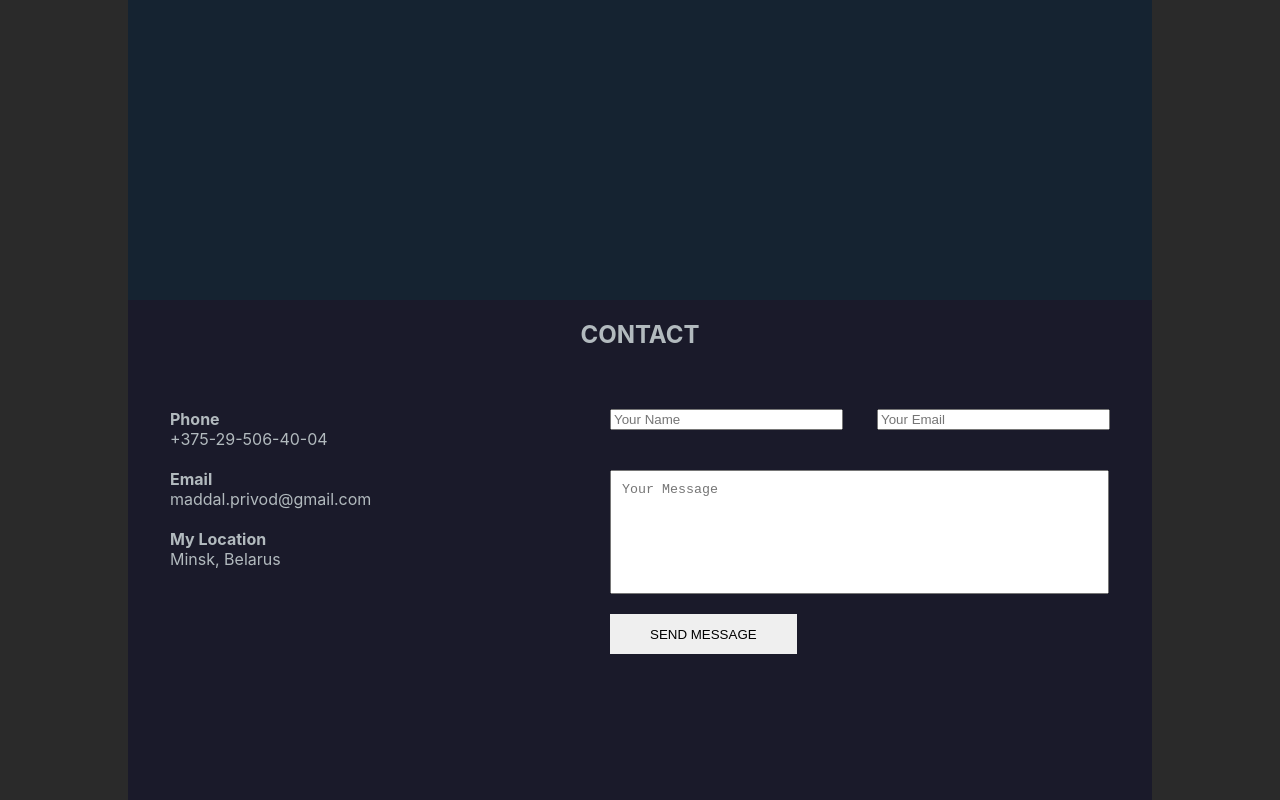
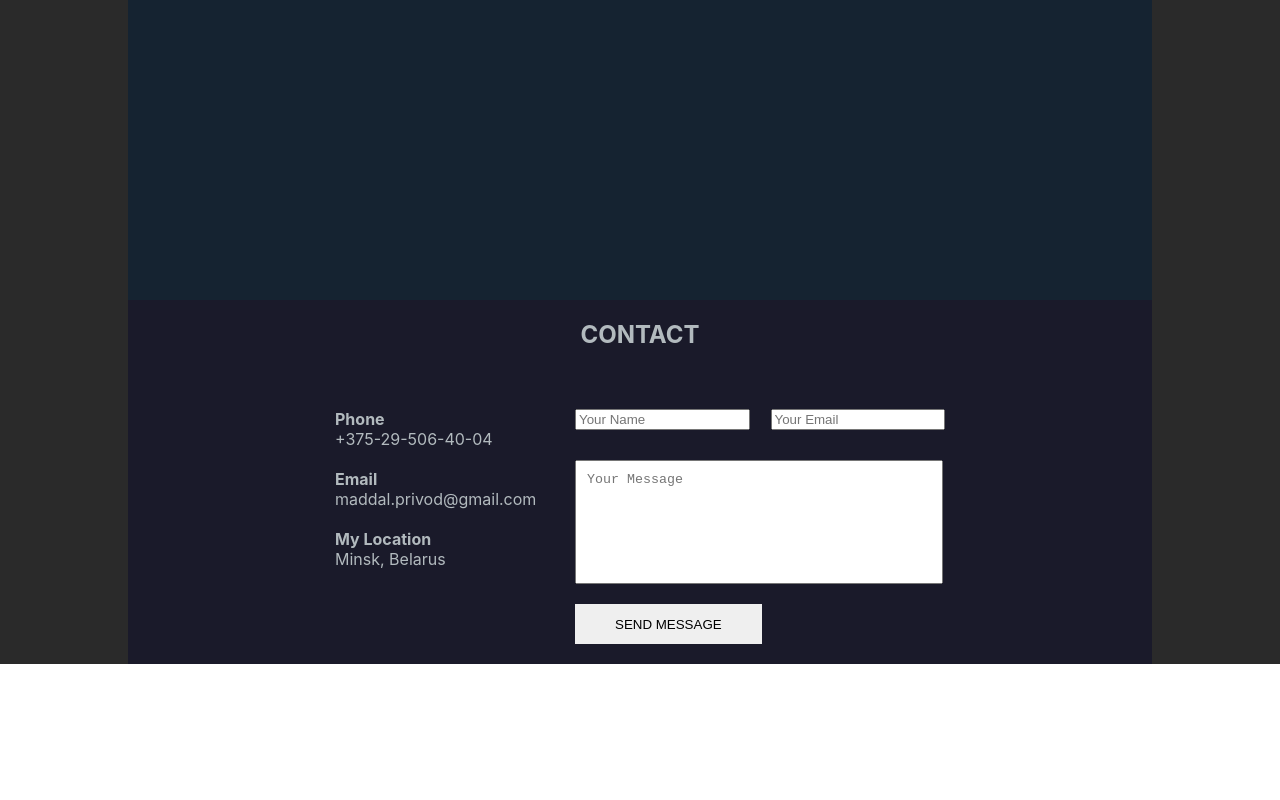
Before and after one commit to Dallmad/portfolio, a React (Create React App) app: page / in a window 1280 px wide. Shown: the part 2230-3030 px from the top of the page. After the commit the page ends 2894 px from the top, so only its background shows below. Built offline with nearby package versions, Linux system fonts and the light colour scheme.

Commit message:
Refactoring

```diff
--- a/src/contacts/Contacts.module.css
+++ b/src/contacts/Contacts.module.css
@@ -1,13 +1,12 @@
 .contacts {
     display: flex;
     justify-content: center;
-    /*align-items: center;*/
+    align-items: center;
     background-color: #1a1a2a;
     color: #b2babe;
-    height: 500px;
 }
 .block {
-    /*flex-direction: column;*/
+    flex-direction: column;
 }
 h2 {
     text-align: center;
@@ -16,6 +15,5 @@ h2 {
     margin-top: 60px;
     width: 100%;
     display: flex;
-    /*justify-content: space-around;*/
     flex-wrap: wrap;
 }
--- a/src/contacts/data/Contact/Contact.module.css
+++ b/src/contacts/data/Contact/Contact.module.css
@@ -2,7 +2,5 @@
     display: flex;
     flex-direction: column;
     text-align: center;
-    min-width: 240px;
     margin-bottom: 30px;
-    margin-right: 200px;
 }
--- a/src/contacts/data/Data/Data.module.css
+++ b/src/contacts/data/Data/Data.module.css
@@ -1,7 +1,7 @@
 .data {
     display: flex;
     flex-direction: column;
-    width: 500px;
+    max-width: 500px;
     align-items: flex-start;
     margin-bottom: 20px;
 }
@@ -15,18 +15,15 @@
     width: 45%;
 }
 .text {
-    /*font-family: $fontFamily;*/
     max-height: 300px;
-    /*border: 1px solid $colorForBorderInForm;*/
-    margin: 40px 0 20px 0;
+    margin: 30px 0 20px 0;
     padding: 11px;
-    width: 95%;
+    width: 93%;
     height: 100px;
     resize: none;
 }
 .button {
     font-family: 'Montserrat', sans-serif;
-    /*background-color: $backgroundColorBtn;*/
     border: 0 none;
     border-radius: 0;
     height: 40px;
--- a/src/educations/Educations.module.css
+++ b/src/educations/Educations.module.css
@@ -12,7 +12,6 @@
 }
 
 .educationsContainer {
-
     display: flex;
     flex-direction: row;
     justify-content: center;
--- a/src/header/Header.module.css
+++ b/src/header/Header.module.css
@@ -2,5 +2,5 @@
     min-height: 60px;
     position: fixed;
     width: 100%;
-    bottom: 0;
+    top: 0;
 }
```
